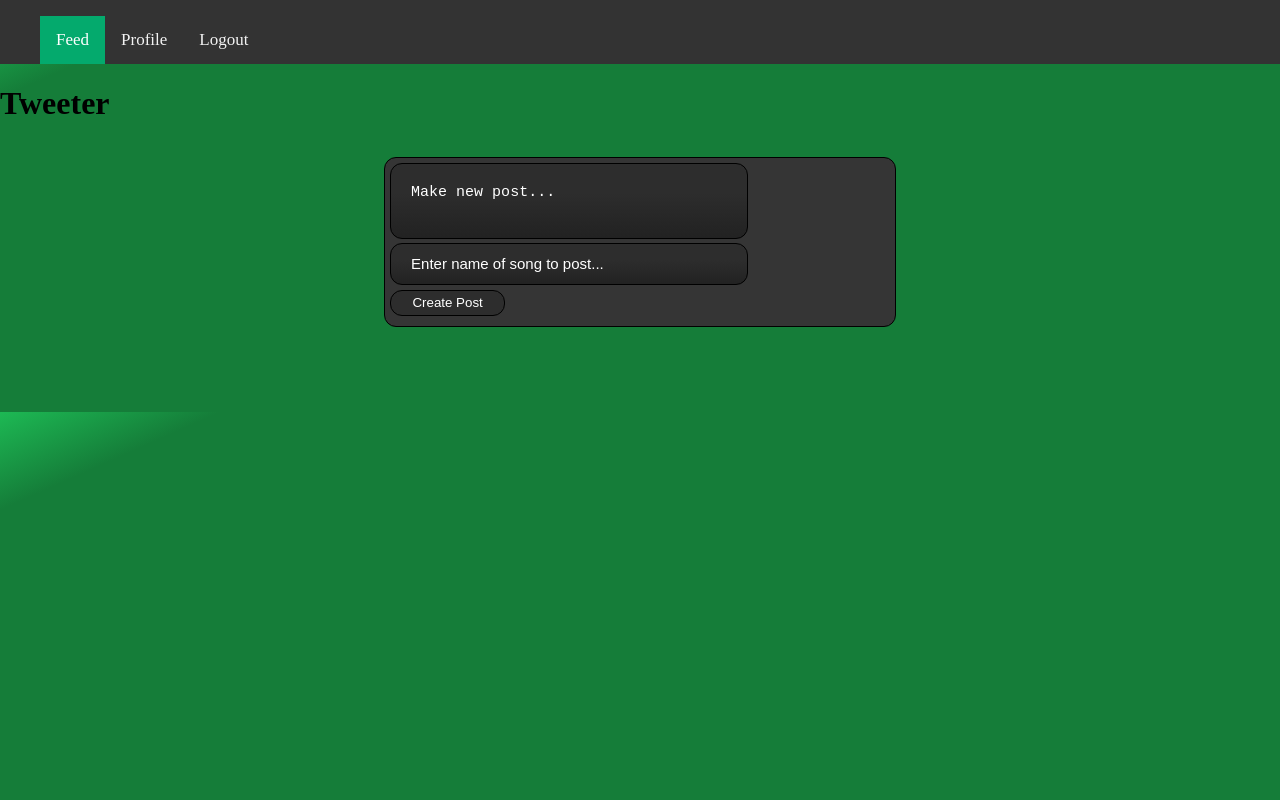
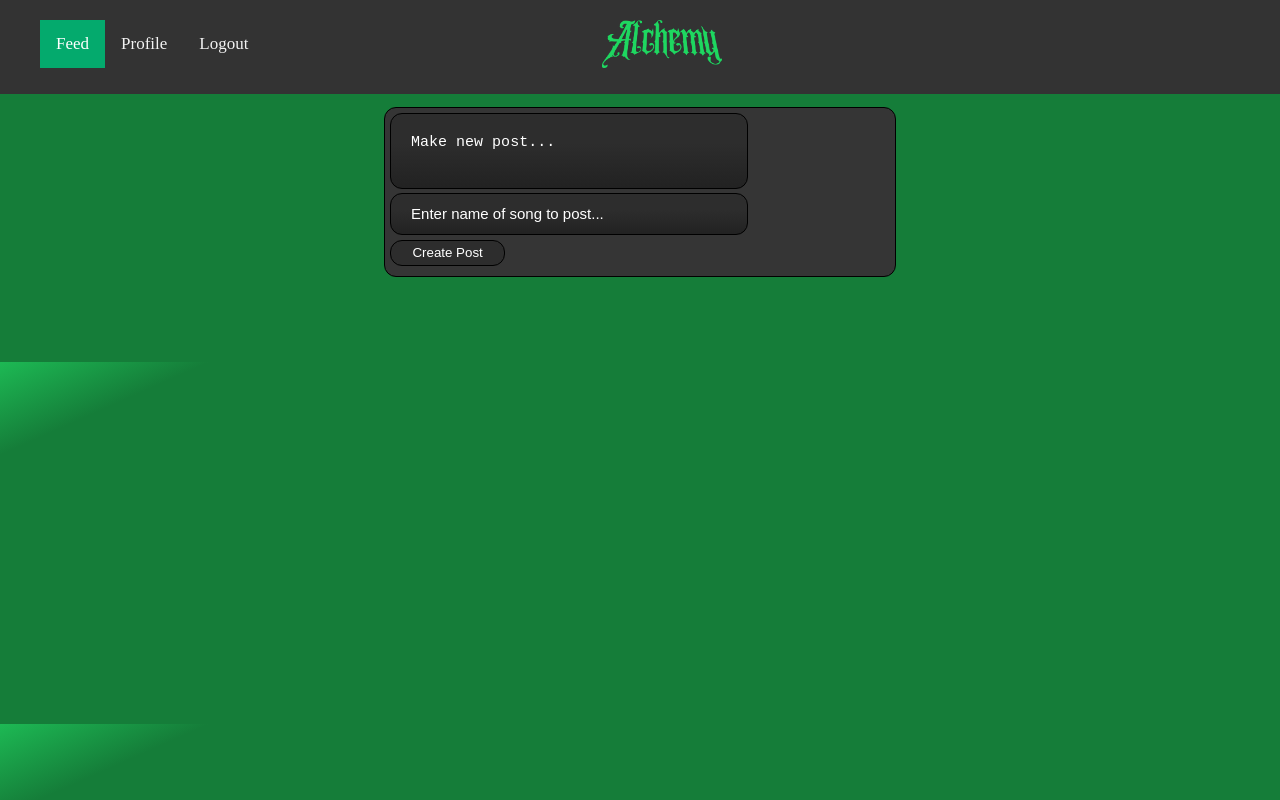
Before and after one commit to jgalena/Project2_UI, a plain HTML site: page html/feed.html in a window 1280 px wide. Drawn offline with Linux system fonts and the light colour scheme; no server answers.

Commit message:
added logo to header and post refresh

```diff
--- a/css/feed.css
+++ b/css/feed.css
@@ -252,6 +252,16 @@ text-decoration: none;
 font-size: 17px;
 }
 
+.topnav #logo {
+    padding-left: 47%;
+    padding-right: 0%;
+    padding-top: 0%;
+    padding-bottom: 0%;
+}
+
+
+
+
 /* Change the color of links on hover */
 .topnav a:hover {
 background-color: #ddd;
--- a/html/feed.html
+++ b/html/feed.html
@@ -28,15 +28,17 @@
                 <a class="nav-link" id="logout" href="/index.html">Logout</a>
             </ul>
 
+            <div id="logo">
+                <h1>
+                    <img src="../imgs/logo.png" alt="Team Logo" height="48">
+                </h1>
+            </div>
+
         </nav>
     </div>
 
     <main class="feed">
-        <div class="top-bar">
-            <h1>
-                Tweeter
-            </h1>
-        </div>
+
 
         <!-- make a post -->
 
```
Also changed, not shown: imgs/logo.png (added).
